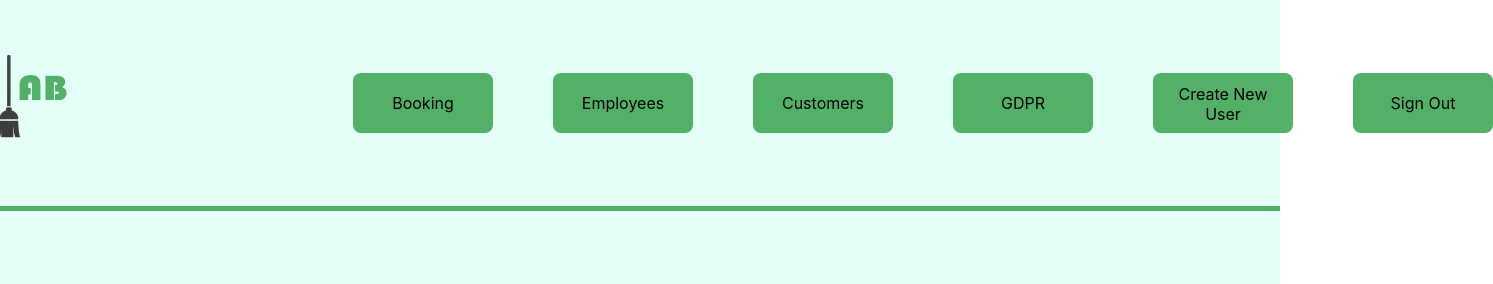
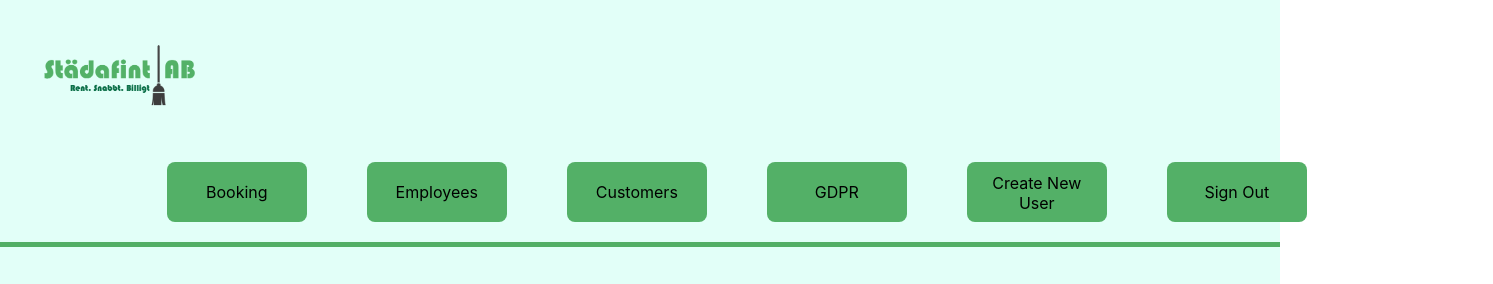
Before and after one commit to natischmidt/CleanCodeFrontend, a React (Vite) app: page /Employees in a window 1280 px wide. Shown: the top 284 px of the page, 1493 px wide, since content can reach past the window. Built offline with nearby package versions, Linux system fonts and the light colour scheme; no server answers.

Commit message:
fixed header to not smush togheter when page is not fullscreen etc

```diff
--- a/src/reusableComponents/header.tsx
+++ b/src/reusableComponents/header.tsx
@@ -32,18 +32,24 @@ const styles = {
         backgroundColor: '#E2FFF8',
         borderBottom: '5px solid #52af66',
         display: 'flex',
+        position: 'relative',
         padding: '20px',
-        justifyContent: 'center',
+        justifyContent: 'space-between',
         alignItems: 'center',
+        flexWrap: 'wrap',
     },
     logo: {
-        width: '320px',
-        height: '160px',
+        maxWidth: '200px',
+        marginBottom: '10px',
     },
     menuButtons: {
         display: 'flex',
         color: '#000001',
-        marginLeft: "15%",
+        marginLeft: "7%",
+        flexBasis: 'auto',
+        flexGrow: 1,
+        justifyContent: 'flex-end',
+        marginTop: '10px',
     },
     btn: {
         backgroundColor: '#53b067',
@@ -52,4 +58,4 @@ const styles = {
         height: '60px',
         fontWeight: 'normal',
     },
-}
+};
```
